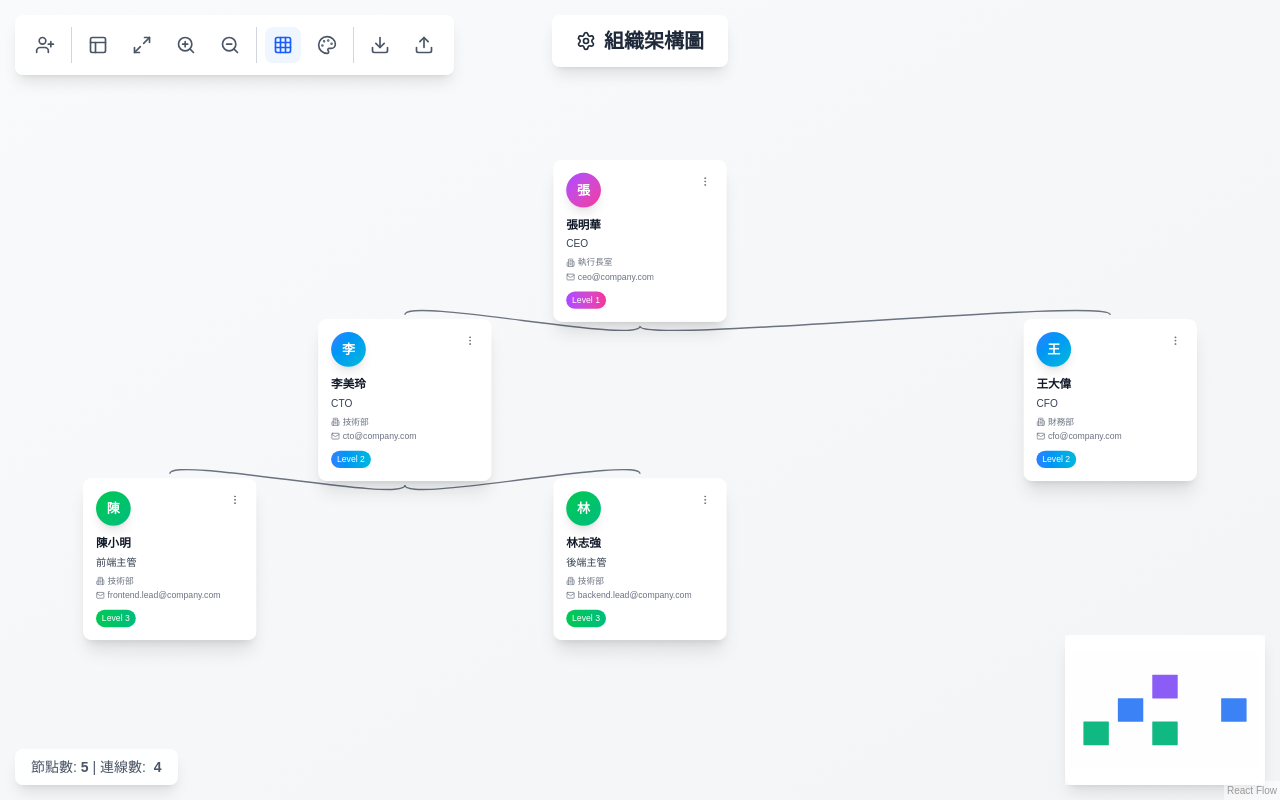
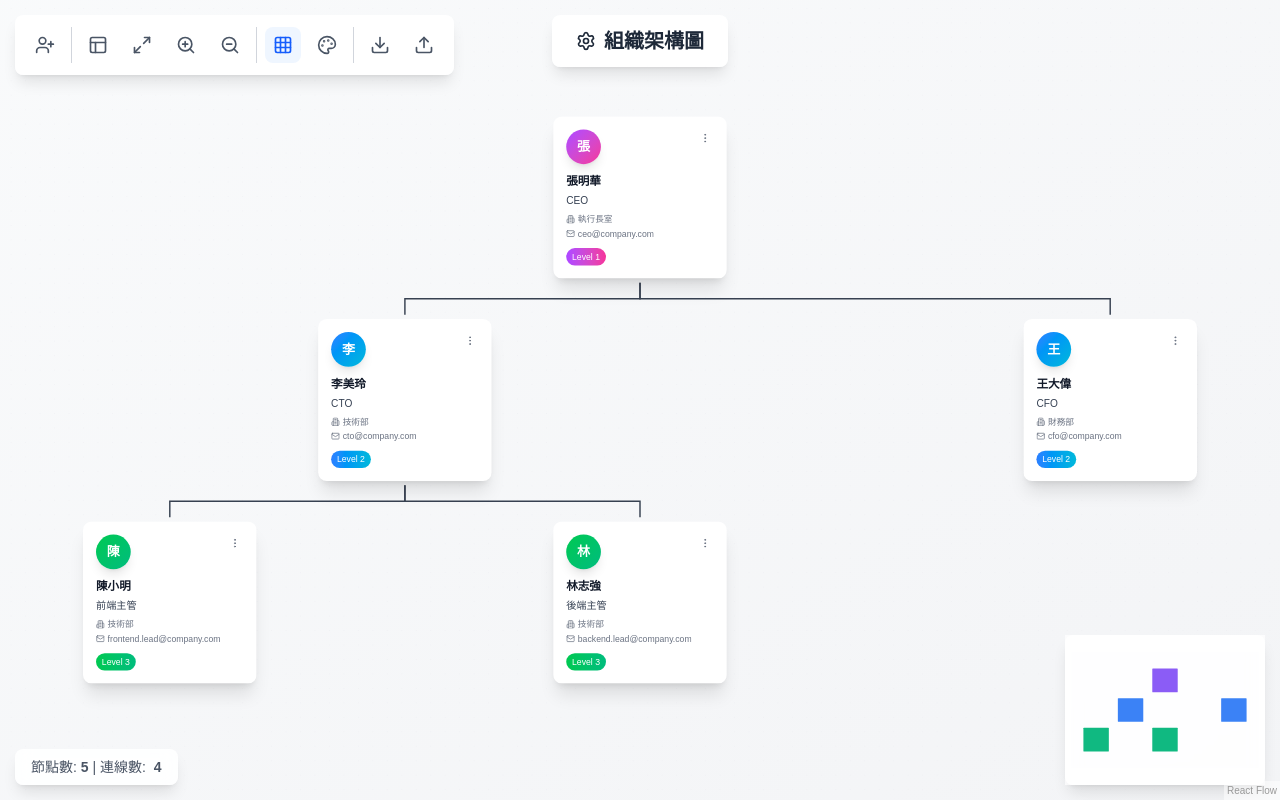
Before and after one commit to firstfu/workflow_01, a Next.js app: page / in a window 1280 px wide. Built offline with nearby package versions, Linux system fonts and the light colour scheme.

Commit message:
調整 OrgChart 組件的層級間距及邊緣樣式，將層級之間的垂直間距大幅增加，並將邊緣類型改為平滑步驟，以改善圖表的可讀性和佈局效果。

```diff
--- a/app/components/OrgChart/OrgChart.tsx
+++ b/app/components/OrgChart/OrgChart.tsx
@@ -82,7 +82,7 @@ const OrgChartContent = () => {
 
     // 布局配置
     const horizontalSpacing = 650; // 同層節點之間的水平間距（大幅增加間距）
-    const verticalSpacing = 220;   // 層級之間的垂直間距（適度增加間距）
+    const verticalSpacing = 280;   // 層級之間的垂直間距（大幅增加以避免線條向上彎曲）
     const startY = 100;
 
     // 儲存計算後的位置
@@ -277,11 +277,15 @@ const OrgChartContent = () => {
         fitView
         className={theme === 'dark' ? 'dark' : ''}
         defaultEdgeOptions={{
-          type: 'default',
+          type: 'smoothstep',
           animated: false,
           style: {
             strokeWidth: 2,
-            stroke: '#6B7280',
+            stroke: '#374151',
+          },
+          pathOptions: {
+            offset: 20,
+            borderRadius: 0,
           },
         }}
       >
--- a/app/components/OrgChart/useOrgChartStore.ts
+++ b/app/components/OrgChart/useOrgChartStore.ts
@@ -102,10 +102,10 @@ const useOrgChartStore = create<OrgChartState>((set, get) => ({
   ],
 
   edges: [
-    { id: 'e1-2', source: '1', target: '2', type: 'default' },
-    { id: 'e1-3', source: '1', target: '3', type: 'default' },
-    { id: 'e2-4', source: '2', target: '4', type: 'default' },
-    { id: 'e2-5', source: '2', target: '5', type: 'default' },
+    { id: 'e1-2', source: '1', target: '2', type: 'smoothstep' },
+    { id: 'e1-3', source: '1', target: '3', type: 'smoothstep' },
+    { id: 'e2-4', source: '2', target: '4', type: 'smoothstep' },
+    { id: 'e2-5', source: '2', target: '5', type: 'smoothstep' },
   ],
 
   selectedNode: null,
@@ -130,7 +130,7 @@ const useOrgChartStore = create<OrgChartState>((set, get) => ({
 
   onConnect: (connection) => {
     set({
-      edges: addEdge({ ...connection, type: 'default' }, get().edges),
+      edges: addEdge({ ...connection, type: 'smoothstep' }, get().edges),
     });
   },
 
@@ -150,7 +150,7 @@ const useOrgChartStore = create<OrgChartState>((set, get) => ({
         id: `e${parentId}-${employee.id}`,
         source: parentId,
         target: employee.id,
-        type: 'default',
+        type: 'smoothstep',
       });
     }
 
```
